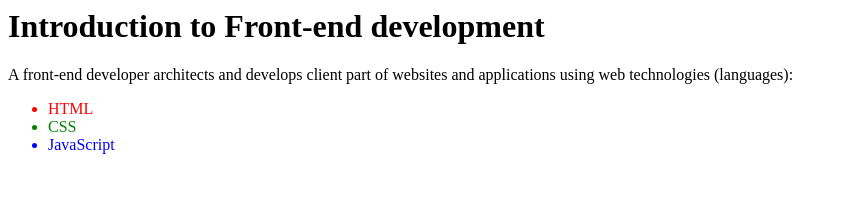
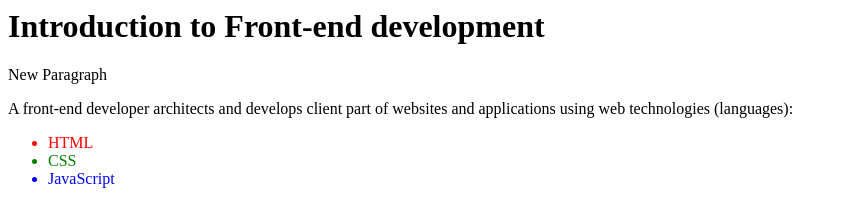
Before and after one commit to bole96/front-end-development, a plain HTML site: page index.html in a window 1280 px wide. Shown: the whole page, without its empty margins (0-847 px from the left). Drawn offline with Linux system fonts and the light colour scheme.

Commit message:
New Paragraph added

```diff
--- a/index.html
+++ b/index.html
@@ -1,4 +1,6 @@
  <h1>Introduction to Front-end development</h1>
+
+<p>New Paragraph</P>
 
 <p>A front-end developer architects and develops client part of websites and applications using web technologies (languages):</p>
 <ul>
```
